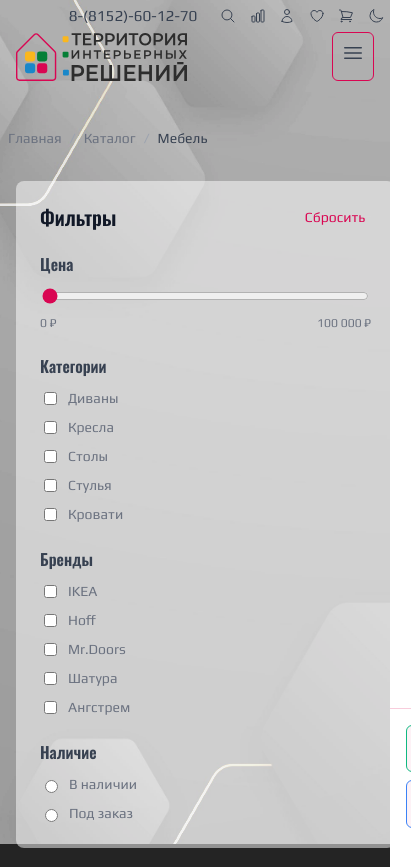
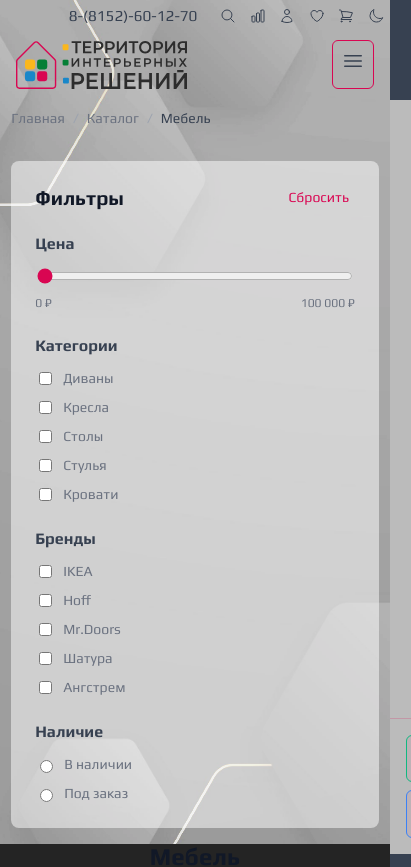
Before and after one commit to Ruslan-Skv/tir-platform, a React (Vite) app in the folder tir-frontend/: page /catalog in a window 390 px wide. Shown: the top 867 px of the page, 411 px wide, since content can reach past the window. Built offline with nearby package versions, Linux system fonts and the light colour scheme.

Commit message:
feat: доработал адаптивность сетки товаров

```diff
--- a/tir-frontend/src/App.css
+++ b/tir-frontend/src/App.css
@@ -4,16 +4,15 @@
   margin-inline: auto;
   max-width: 1200px;
   min-height: 100vh;
-  position: relative;
   width: 100%;
   z-index: 10;
 }
 
 /* Основной контент с отступом для fixed Header */
 .mainContent {
-  flex: 1 0 auto;
-  padding-top: 170px; /* Переносим сюда */
-  position: relative;
+  display: block;
+  margin: 0.2rem;
+  z-index: 30;
 }
 
 /* Footer без отступа сверху */
@@ -21,34 +20,8 @@
   flex-shrink: 0;
 }
 
-/* Остальные существующие стили */
-.card {
-  padding: 2em;
-}
-
-.read-the-docs {
-  color: #888;
-}
-
-@keyframes logo-spin {
-  from {
-    transform: rotate(0deg);
+/* @media (width <= 768px) {
+  .mainContent {
+    margin-top: 100px;
   }
-
-  to {
-    transform: rotate(360deg);
-  }
-}
-
-@media (prefers-reduced-motion: no-preference) {
-  a:nth-of-type(2) .logo {
-    animation: logo-spin 20s linear infinite;
-  }
-}
-
-/* Адаптивные отступы для мобильных устройств */
-@media (width <= 766px) {
-  .mainContent {
-    padding-top: 120px;
-  }
-}
+} */
--- a/tir-frontend/src/index.css
+++ b/tir-frontend/src/index.css
@@ -69,7 +69,7 @@ h3,
 h4,
 h5,
 h6 {
-  font-family: oswald, play, arial, sans-serif;
+  font-family: play, arial, sans-serif;
   font-weight: 600;
   line-height: 1.25;
   margin: 0 0 0.5em;
@@ -161,7 +161,7 @@ button {
 /* ===== СВЕТЛАЯ ТЕМА ===== */
 @media (prefers-color-scheme: light) {
   :root {
-    background-color: #fff;
+    background-color: #374151;
     color: #213547;
   }
 
--- a/tir-frontend/src/pages/catalog/ui/CatalogPage.module.css
+++ b/tir-frontend/src/pages/catalog/ui/CatalogPage.module.css
@@ -5,7 +5,6 @@
   margin: 0 auto;
   max-width: 1200px;
   min-height: 60vh;
-  padding: 1rem;
 }
 
 .breadcrumbsSection {
--- a/tir-frontend/src/pages/catalog/ui/FiltersSidebar/FiltersSidebar.module.css
+++ b/tir-frontend/src/pages/catalog/ui/FiltersSidebar/FiltersSidebar.module.css
@@ -1,7 +1,6 @@
 .filtersSidebar {
   background: rgb(255 255 255 / 50%);
   border-radius: 0.5rem;
-  margin: 0 0.5rem; /* Добавляем внешние отступы */
   padding: 1.5rem;
 }
 
@@ -120,9 +119,3 @@ html[data-theme='dark'] .option:hover .optionText {
 html[data-theme='dark'] .rangeValues {
   color: #9ca3af;
 }
-
-@media (width <= 768px) {
-  .filtersSidebar {
-    margin-right: 1rem; /* Добавляем внешние отступы */
-  }
-}
--- a/tir-frontend/src/pages/catalog/ui/Pagination/Pagination.module.css
+++ b/tir-frontend/src/pages/catalog/ui/Pagination/Pagination.module.css
@@ -3,7 +3,7 @@
   display: flex;
   gap: 1rem;
   justify-content: center;
-  padding: 0 0.5rem; /* Добавляем отступы */
+  padding: 0;
 }
 
 .prevButton,
@@ -14,7 +14,7 @@
   color: #374151;
   cursor: pointer;
   font-size: 0.875rem;
-  padding: 0.5rem 1rem;
+  padding: 0.3rem;
   transition: all 0.2s ease;
 }
 
@@ -46,10 +46,10 @@
   cursor: pointer;
   display: flex;
   font-size: 0.875rem;
-  height: 2.5rem;
+  height: 2rem;
   justify-content: center;
   transition: all 0.2s ease;
-  width: 2.5rem;
+  width: 2rem;
 }
 
 .pageButton.active {
--- a/tir-frontend/src/pages/catalog/ui/Pagination/Pagination.tsx
+++ b/tir-frontend/src/pages/catalog/ui/Pagination/Pagination.tsx
@@ -3,7 +3,7 @@ import styles from './Pagination.module.css';
 
 export const Pagination: React.FC = () => {
   const [currentPage, setCurrentPage] = useState(1);
-  const totalPages = 5;
+  const totalPages = 3;
 
   const handlePageChange = (page: number) => {
     setCurrentPage(page);
--- a/tir-frontend/src/pages/catalog/ui/ProductsGrid/ProductsGrid.module.css
+++ b/tir-frontend/src/pages/catalog/ui/ProductsGrid/ProductsGrid.module.css
@@ -48,13 +48,11 @@
   .gridHeader {
     flex-direction: column;
     gap: 1rem;
-    margin-right: 2rem;
     padding: 0; /* Убираем внутренние отступы на мобильных */
   }
 
   .grid {
     grid-template-columns: 1fr;
-    margin-right: 1rem;
     padding: 0; /* Убираем внутренние отступы на мобильных */
   }
 }
--- a/tir-frontend/src/pages/home/ui/HomePage.tsx
+++ b/tir-frontend/src/pages/home/ui/HomePage.tsx
@@ -1,5 +1,4 @@
 import { SEO } from '@/shared/lib/seo';
-import { Header } from '@/widgets/header';
 
 export const HomePage = () => {
   return (
@@ -9,7 +8,7 @@ export const HomePage = () => {
         description="Полный спектр услуг по дизайну и оформлению интерьеров. Мебель, ремонт, потолки, окна, жалюзи. Качественно и в срок."
         url="/"
       />
-      <Header />
+      {/* <Header /> */}
 
       {/* Добавляем основной контент с отступом для header */}
     </>
--- a/tir-frontend/src/widgets/header/ui/Header/Header.module.css
+++ b/tir-frontend/src/widgets/header/ui/Header/Header.module.css
@@ -1,7 +1,6 @@
 .header {
   background: transparent;
   left: 0;
-  position: fixed;
   right: 0;
   top: 0;
   z-index: 50;
@@ -24,8 +23,8 @@
   padding: 0.5rem 0;
 }
 
-@media (width <= 766px) {
-  .logoSection {
-    padding: 0;
+/* @media (width <= 766px) {
+  .header {
+    position: fixed;
   }
-}
+} */
--- a/tir-frontend/src/widgets/header/ui/MobileNavigation/MobileNavigation.module.css
+++ b/tir-frontend/src/widgets/header/ui/MobileNavigation/MobileNavigation.module.css
@@ -1,12 +1,12 @@
 .mobileMenu {
-  background: transparent;
+  background: rgb(187 187 187);
   bottom: 0;
   display: flex;
   flex-direction: column;
-  height: calc(100vh - 80px);
+  height: calc(100vh - 90px);
   position: fixed;
   right: -100%;
-  top: 80px;
+  top: 100px;
   transition: right 0.3s ease-in-out;
   width: 100%;
   z-index: 50;
@@ -147,7 +147,7 @@
 
 /* Темная тема */
 html[data-theme='dark'] .mobileMenu {
-  background: transparent;
+  background: rgb(28 28 28);
 }
 
 html[data-theme='dark'] .menuHeader {
```
